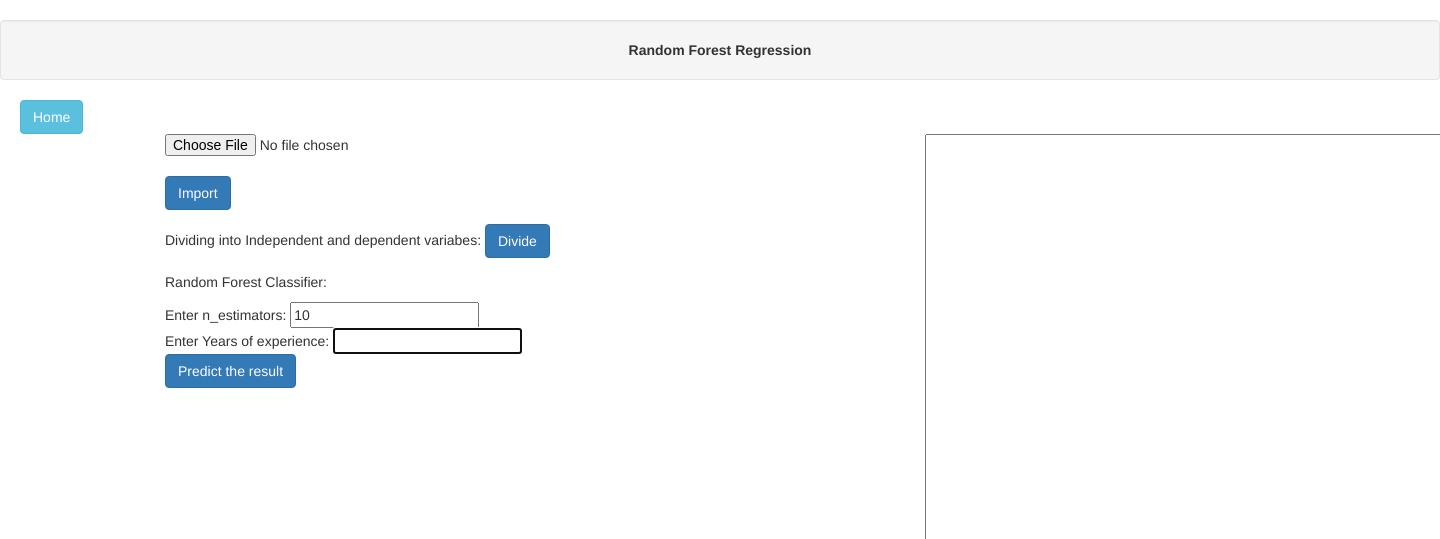
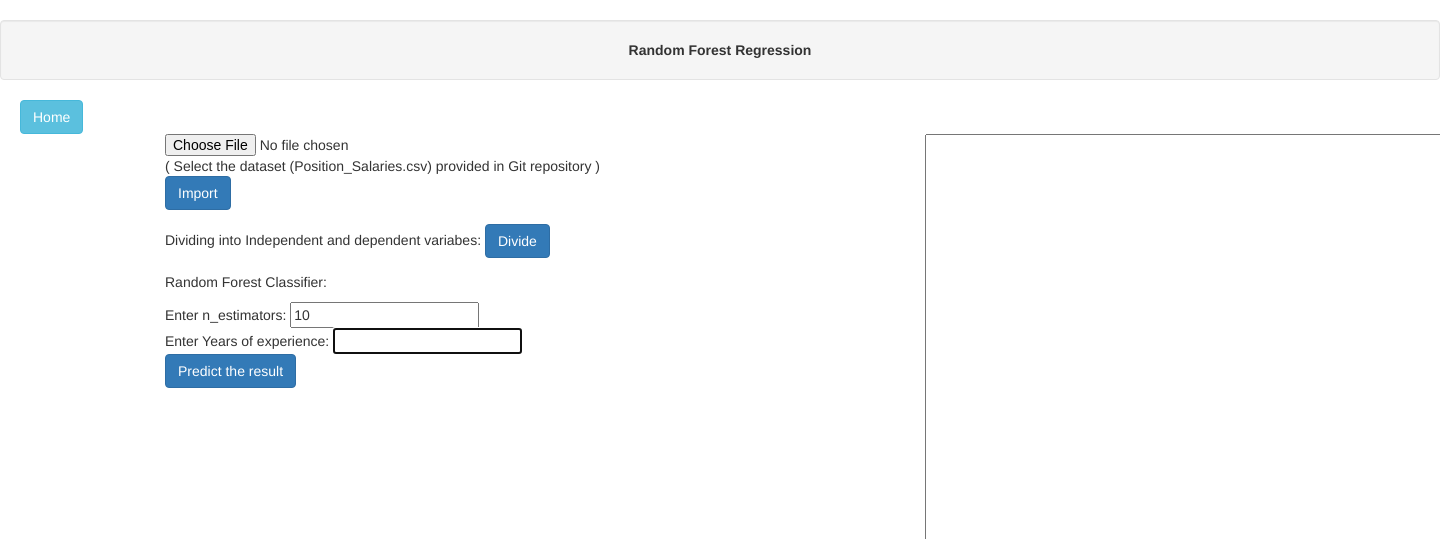
Before and after one commit to vishal-patel17/MLWebApp, a Flask app: page /rfr.html in a window 1440 px wide; the page is wider, and only the part inside the window is pictured. Shown: the top 539 px of that part. Run offline with Flask 2, Linux system fonts and the light colour scheme; some libraries are stand-ins or nearby versions.

Commit message:
dataset fix

```diff
--- a/templates/rfr.html
+++ b/templates/rfr.html
@@ -34,7 +34,7 @@
         <div class="col-sm-8">
             <form action="/import" method="POST"
                   enctype="multipart/form-data">
-                <input type="file" name="file" accept=".csv"/> <br />
+                <input type="file" name="file" accept=".csv"/> ( Select the dataset (Position_Salaries.csv) provided in Git repository ) <br />
                 <button type="submit" class="btn btn-primary">Import</button>
             </form>
             <form action="/divide" method="POST">
```
